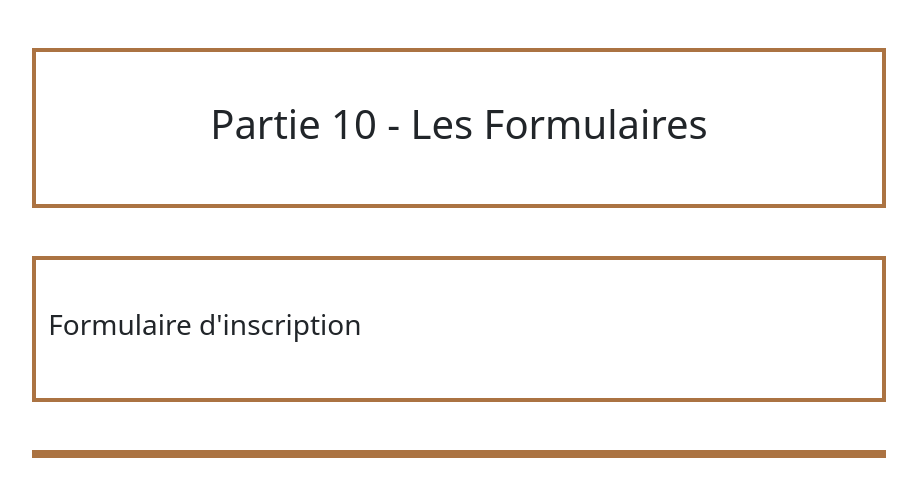
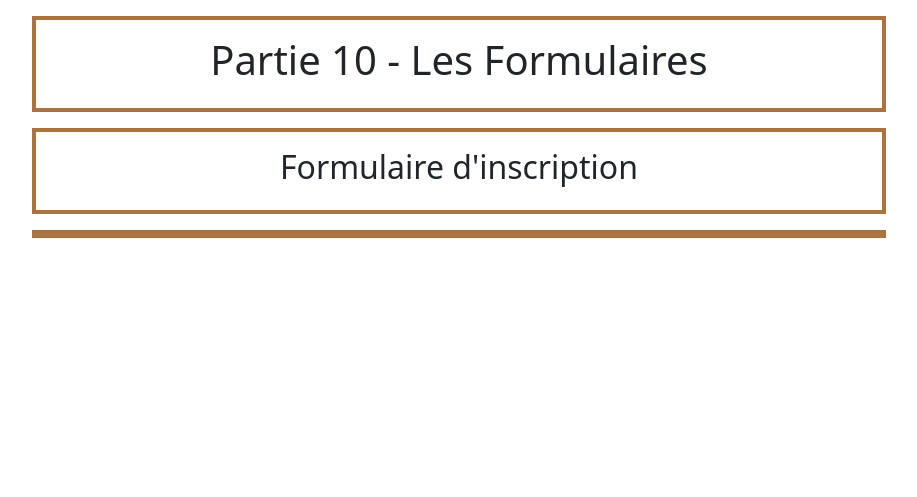
Before and after one commit to Adeline-I/Formulaire, a PHP site: page /views/templates/header.php in a window 1280 px wide. Shown: the top 497 px of the page, without its empty margins (181-1098 px from the left). Run offline with PHP 8.4, Linux system fonts and the light colour scheme.

Commit message:
Modification des margin et padding

```diff
--- a/views/templates/header.php
+++ b/views/templates/header.php
@@ -1,5 +1,6 @@
 <!DOCTYPE html>
 <html lang="fr">
+
 <head>
     <meta charset="UTF-8">
     <meta http-equiv="X-UA-Compatible" content="IE=edge">
@@ -8,15 +9,16 @@
     <link rel="stylesheet" href="/public/assets/css/style.css">
     <title>Formulaire d'inscription</title>
 </head>
+
 <body>
     <div class="container-fluid">
         <div class="row justify-content-center">
-            <div class="col-8 my-5 py-5">
+            <div class="col-8 my-3 py-3">
                 <h1>Partie 10 - Les Formulaires</h1>
             </div>
-            <div class="col-8 mb-5 py-5">
-                <h3>Formulaire d'inscription</h3>
+            <div class="col-8 mb-3 py-3">
+                <h2 class="text-center">Formulaire d'inscription</h2>
             </div>
         </div>
         <div class="row justify-content-center">
-            <div class="col-8 mb-5">
+            <div class="col-8 mb-3">
```
